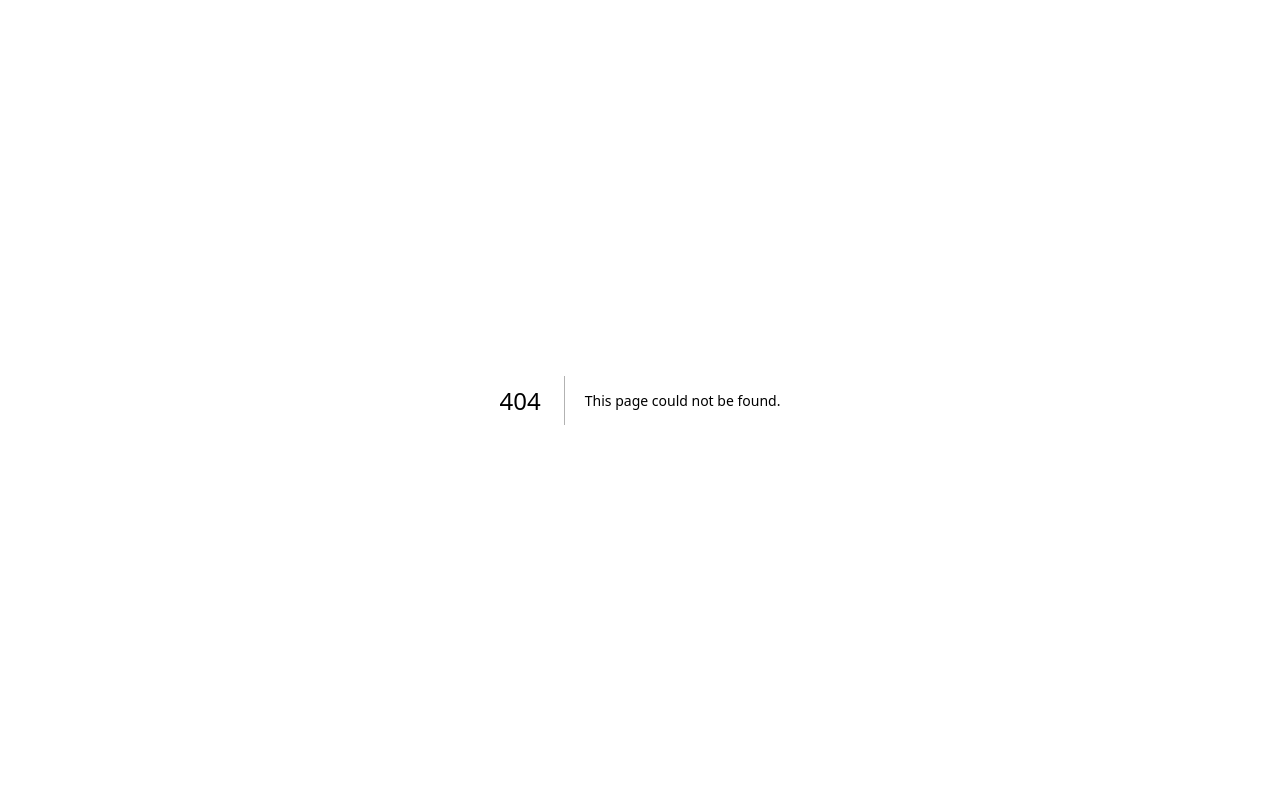
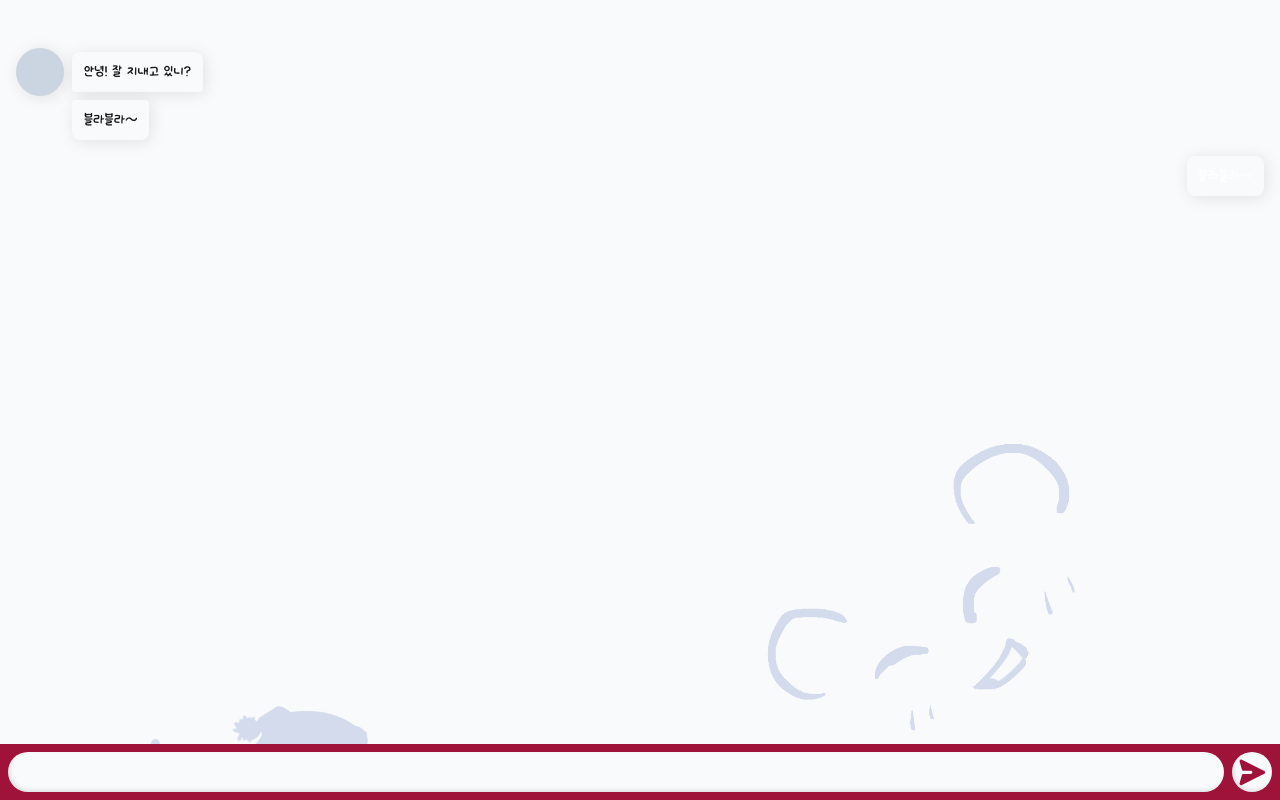
Before and after one commit to MaetDol/christmas-ornament, a Next.js app: page /chat in a window 1280 px wide. Before the commit this address had no page. Built offline with nearby package versions, Linux system fonts and the light colour scheme.

Commit message:
feat, 채팅 영역 퍼블리싱

```diff
--- /dev/null
+++ b/src/app/chat/page.tsx
@@ -0,0 +1,65 @@
+'use client';
+
+import BackgroundImage from '@/static/images/bg.jpg';
+import AirplanSVG from '@/static/svg/solid-paper-airplane.svg';
+import Image from 'next/image';
+
+export default function Page() {
+  return (
+    <main className=" w-screen h-full">
+      <Image
+        className="w-screen h-full object-cover object-center opacity-60 absolute"
+        width={0}
+        height={0}
+        src={BackgroundImage}
+        alt="Background image"
+      />
+
+      <section className="flex flex-col h-full relative ">
+        {/* 채팅영역 */}
+        <div className="flex-1 overflow-auto py-12 px-4">
+          <ol className="font-ownglyph">
+            <li className="flex gap-2 ">
+              <div className="w-12 h-12 rounded-full shadow-drop-1 bg-slate-300"></div>
+              <ol className="font-[18px] mt-1 flex flex-col gap-2 items-start">
+                <li className="rounded bg-slate-50 py-2 px-3 shadow-drop-1 first:rounded-t-lg">
+                  안녕! 잘 지내고 있니?
+                </li>
+                <li className="rounded bg-slate-50 py-2 px-3 shadow-drop-1 last:rounded-b-lg">
+                  블라블라~
+                </li>
+              </ol>
+            </li>
+
+            <li className="flex gap-2 mt-4 justify-end">
+              <ol>
+                <li className="rounded-lg bg-slate-50 py-2 px-3 shadow-drop-1 text-white bg-lime-800">
+                  블라블라~
+                </li>
+              </ol>
+            </li>
+          </ol>
+        </div>
+
+        {/* 입력 영역 */}
+        <div className="w-full mt-auto p-2 bg-rose-800 flex gap-2">
+          <div
+            contentEditable
+            className="py-2 px-4 rounded-full bg-slate-50 flex-1 h-10
+          shadow-[inset_2px_-2px_4px_rgba(0,0,0,0.1)]
+          font-ownglyph h-fit text-slate-800
+          "
+          ></div>
+          <button
+            className="bg-slate-50 shrink-0 w-10 h-10 rounded-full
+          shadow-[inset_2px_-2px_4px_rgba(0,0,0,0.1)]
+          flex items-center justify-center font-[18px]
+        "
+          >
+            <Image src={AirplanSVG} width={32} height={32} alt="submit" />
+          </button>
+        </div>
+      </section>
+    </main>
+  );
+}
```
Also changed, not shown: src/static/images/bg.jpg (added), src/static/svg/solid-paper-airplane.svg (added).
